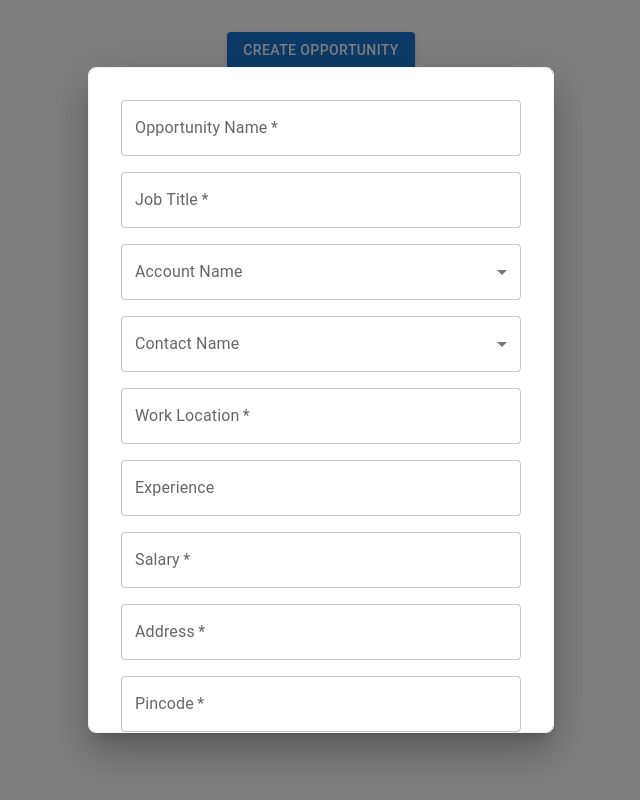
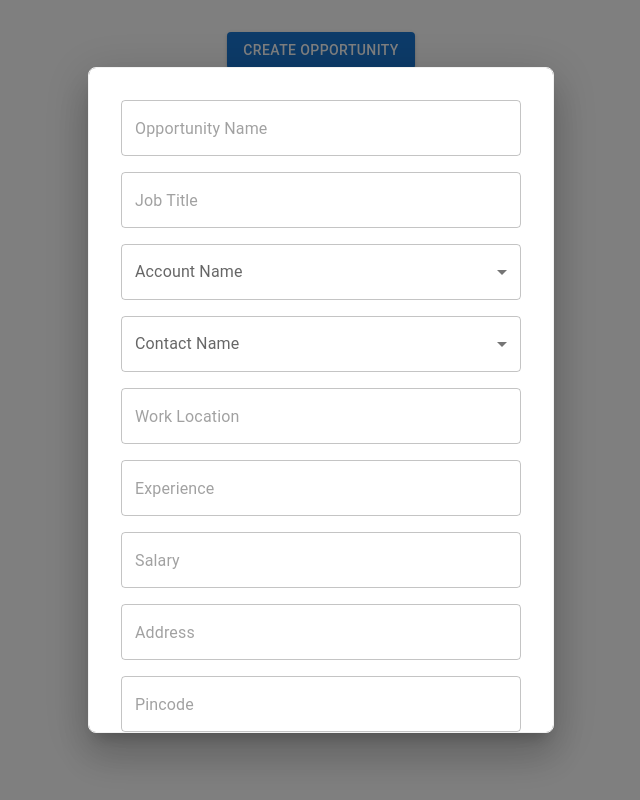
Before and after one commit to iamhashz/ict-poc, a React (Create React App) app: page / in a window 1280 px wide. Both pictures are taken after a click on the button "CREATE OPPORTUNITY". Shown: the whole page, without its empty margins (319-959 px from the left). Built offline with nearby package versions, Linux system fonts and the light colour scheme.

Commit message:
updated the sheet and added ids

```diff
--- a/package.json
+++ b/package.json
@@ -9,6 +9,7 @@
     "@testing-library/jest-dom": "^5.17.0",
     "@testing-library/react": "^13.4.0",
     "@testing-library/user-event": "^13.5.0",
+    "date-fns": "^2.30.0",
     "file-saver": "^2.0.5",
     "react": "^18.2.0",
     "react-dom": "^18.2.0",
--- a/src/pages/opportunity/opportunity-form.js
+++ b/src/pages/opportunity/opportunity-form.js
@@ -28,17 +28,19 @@ const OpportunityForm = ({ onClose, formState, setFormState, setOpen, setShowDat
   return (
     <form onSubmit={handleSubmit}>
       <TextField
-        label="Opportunity Name"
+        placeholder="Opportunity Name"
         name="opportunityName"
         value={formState.opportunityName}
         onChange={handleChange}
         sx={{ marginBottom: "16px", width: "100%" }}
         required={true}
+        id="opportunityName"
       />
       <br />
 
       <TextField
-        label="Job Title"
+        id="jobTitle"
+        placeholder="Job Title"
         name="jobTitle"
         value={formState.jobTitle}
         onChange={handleChange}
@@ -50,8 +52,9 @@ const OpportunityForm = ({ onClose, formState, setFormState, setOpen, setShowDat
       <FormControl sx={{ marginBottom: "16px", width: "100%" }}>
         <InputLabel>Account Name</InputLabel>
         <Select
+          id="accountName"
           required={true}
-          label="Account Name"
+          placeholder="Account Name"
           name="accountName"
           value={formState.accountName}
           onChange={handleChange}
@@ -67,13 +70,13 @@ const OpportunityForm = ({ onClose, formState, setFormState, setOpen, setShowDat
       <FormControl sx={{ marginBottom: "16px", width: "100%" }}>
         <InputLabel>Contact Name</InputLabel>
         <Select
+          id="contactName"
           required={true}
-          label="Contact Name"
+          placeholder="Contact Name"
           name="contactName"
           value={formState.contactName}
           onChange={handleChange}
         >
-          {/* Populate contact names from your data source */}
           <MenuItem value="gaurav@tftus.com">Gaurav</MenuItem>
           <MenuItem value="daniel@tftus.com">Daniel</MenuItem>
           <MenuItem value="jhon@tftus.com">Jhon</MenuItem>
@@ -82,7 +85,8 @@ const OpportunityForm = ({ onClose, formState, setFormState, setOpen, setShowDat
       <br />
 
       <TextField
-        label="Work Location"
+        id="workLocation"
+        placeholder="Work Location"
         name="workLocation"
         value={formState.workLocation}
         onChange={handleChange}
@@ -91,7 +95,8 @@ const OpportunityForm = ({ onClose, formState, setFormState, setOpen, setShowDat
       />
       <br />
       <TextField
-        label="Experience"
+        id="address"
+        placeholder="Experience"
         name="experience"
         value={formState.experience}
         onChange={handleChange}
@@ -99,7 +104,8 @@ const OpportunityForm = ({ onClose, formState, setFormState, setOpen, setShowDat
       />
       <br />
       <TextField
-        label="Salary"
+        id="experience"
+        placeholder="Salary"
         name="salary"
         value={formState.salary}
         onChange={handleChange}
@@ -108,7 +114,8 @@ const OpportunityForm = ({ onClose, formState, setFormState, setOpen, setShowDat
       />
       <br />
       <TextField
-        label="Address"
+        id="salary"
+        placeholder="Address"
         name="address"
         value={formState.address}
         onChange={handleChange}
@@ -118,7 +125,8 @@ const OpportunityForm = ({ onClose, formState, setFormState, setOpen, setShowDat
       <br />
 
       <TextField
-        label="Pincode"
+        id="pincode"
+        placeholder="Pincode"
         name="pincode"
         value={formState.pincode}
         onChange={handleChange}
@@ -129,7 +137,8 @@ const OpportunityForm = ({ onClose, formState, setFormState, setOpen, setShowDat
       <br />
 
       <TextField
-        label="Start Date"
+        id="startDate"
+        placeholder="Start Date"
         type="date"
         name="startDate"
         value={formState.startDate}
@@ -143,19 +152,19 @@ const OpportunityForm = ({ onClose, formState, setFormState, setOpen, setShowDat
       <br />
 
       <TextField
-        label="Work Hours"
+        id="workHours"
+        placeholder="Work Hours"
         name="workHours"
         value={formState.workHours}
         onChange={handleChange}
         sx={{ marginBottom: "16px", width: "100%" }}
         required={true}
-
       />
       <br />
 
       <FormControl sx={{ marginBottom: "16px", width: "100%" }}>
         <InputLabel>Phase</InputLabel>
-        <Select label="Phase" name="phase" value={formState.phase} required={true}
+        <Select id="phase" placeholder="Phase" name="phase" value={formState.phase} required={true}
           onChange={handleChange}>
           <MenuItem value="in-progress">In Progress</MenuItem>
           <MenuItem value="on-hold">On Hold</MenuItem>
--- a/src/pages/opportunity/opportunity.js
+++ b/src/pages/opportunity/opportunity.js
@@ -2,8 +2,8 @@ import * as React from 'react';
 import { Box, Button, Modal } from '@mui/material';
 import OpportunityForm from "./opportunity-form";
 import OpportunityTable from './opportunityTable';
-import file from "../../assets/api2_demo.xlsx"
-import fileDownload from "react-file-download"
+import file from "../../assets/data.xlsx"
+import { format } from 'date-fns'
 import { saveAs } from 'file-saver';
 
 const style = {
@@ -36,7 +36,7 @@ export default function Opportunity() {
     experience: "",
     salary: "",
     pincode: "",
-    startDate: new Date(),
+    startDate: format(new Date(), "yyyy-MM-dd"),
     workHours: "",
     phase: "",
   });
@@ -46,7 +46,7 @@ export default function Opportunity() {
     fetch(filePath)
       .then((response) => response.blob())
       .then((blob) => {
-        saveAs(blob, 'example.xlsx');
+        saveAs(blob, 'data.xlsx');
       })
       .catch((error) => console.error('Error downloading file:', error));
   };
```
Also changed, not shown: 2 other files (tests, documents, lock files or other folders).
